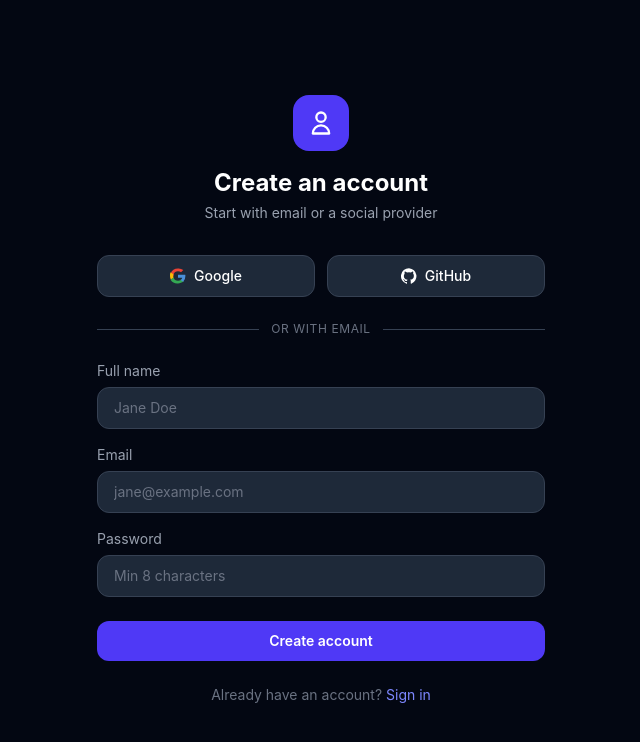
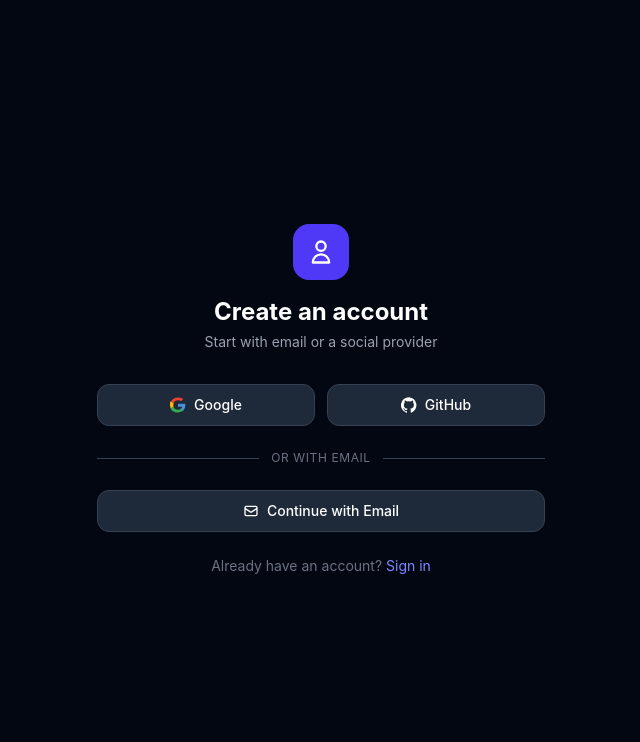
Before and after one commit to luisSilvaEs/jwt-oauth-mfa-app, a React (Vite) app in the folder frontend/: page /register in a window 1280 px wide. Shown: the top 742 px of the page, without its empty margins (319-959 px from the left). Built offline with nearby package versions, Linux system fonts and the light colour scheme.

Commit message:
feat: hide form

```diff
--- a/frontend/src/pages/Register.tsx
+++ b/frontend/src/pages/Register.tsx
@@ -1,7 +1,10 @@
+import { useState } from "react";
 import { Link } from "react-router-dom";
 import FormRegister from "../components/forms/FormRegister";
 
 const Register = () => {
+  const [showForm, setShowForm] = useState(false);
+
   return (
     <div className="min-h-screen bg-gray-950 flex items-center justify-center px-4">
       <div className="w-full max-w-md">
@@ -77,7 +80,33 @@ const Register = () => {
           </div>
         </div>
 
-        <FormRegister />
+        {/* Email toggle button */}
+        <button
+          onClick={() => setShowForm((prev) => !prev)}
+          className="w-full flex items-center justify-center gap-2 bg-gray-800 hover:bg-gray-700 border border-gray-700 text-white text-sm font-medium py-2.5 rounded-xl transition-colors mb-4"
+        >
+          <svg
+            className="w-4 h-4"
+            fill="none"
+            stroke="currentColor"
+            viewBox="0 0 24 24"
+          >
+            <path
+              strokeLinecap="round"
+              strokeLinejoin="round"
+              strokeWidth={2}
+              d="M3 8l7.89 5.26a2 2 0 002.22 0L21 8M5 19h14a2 2 0 002-2V7a2 2 0 00-2-2H5a2 2 0 00-2 2v10a2 2 0 002 2z"
+            />
+          </svg>
+          {showForm ? "Hide email form" : "Continue with Email"}
+        </button>
+
+        {/* Collapsible form */}
+        {showForm && (
+          <div className="mt-2">
+            <FormRegister />
+          </div>
+        )}
 
         <p className="text-center text-sm text-gray-500 mt-6">
           Already have an account?{" "}
```
